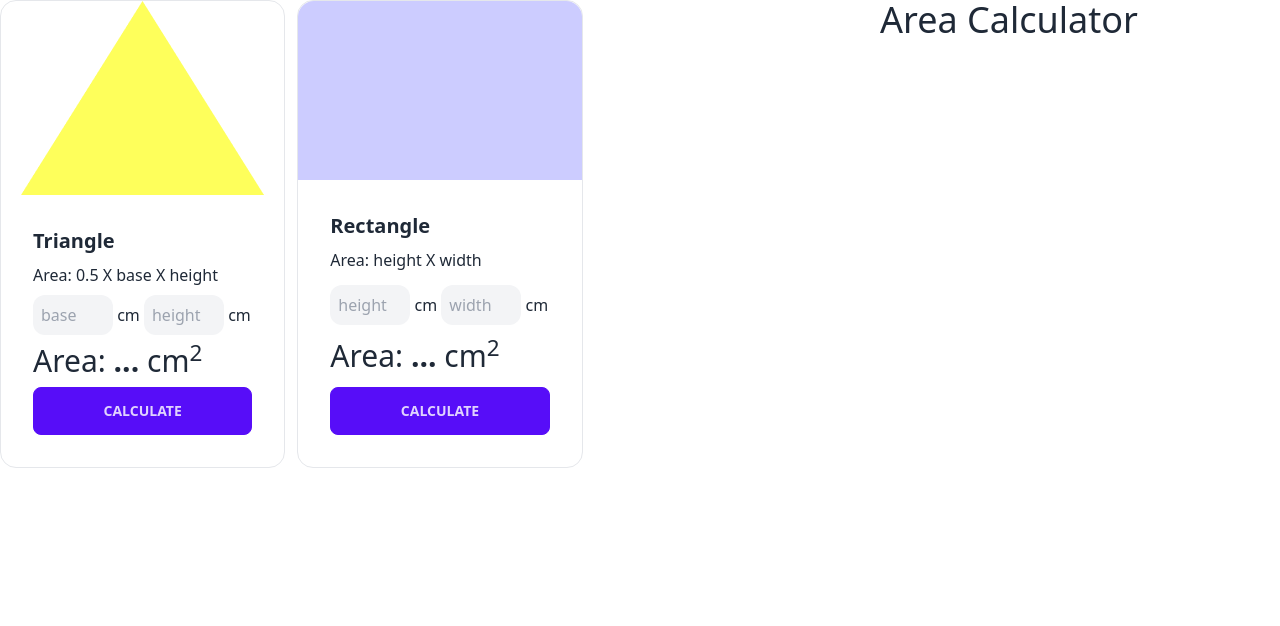
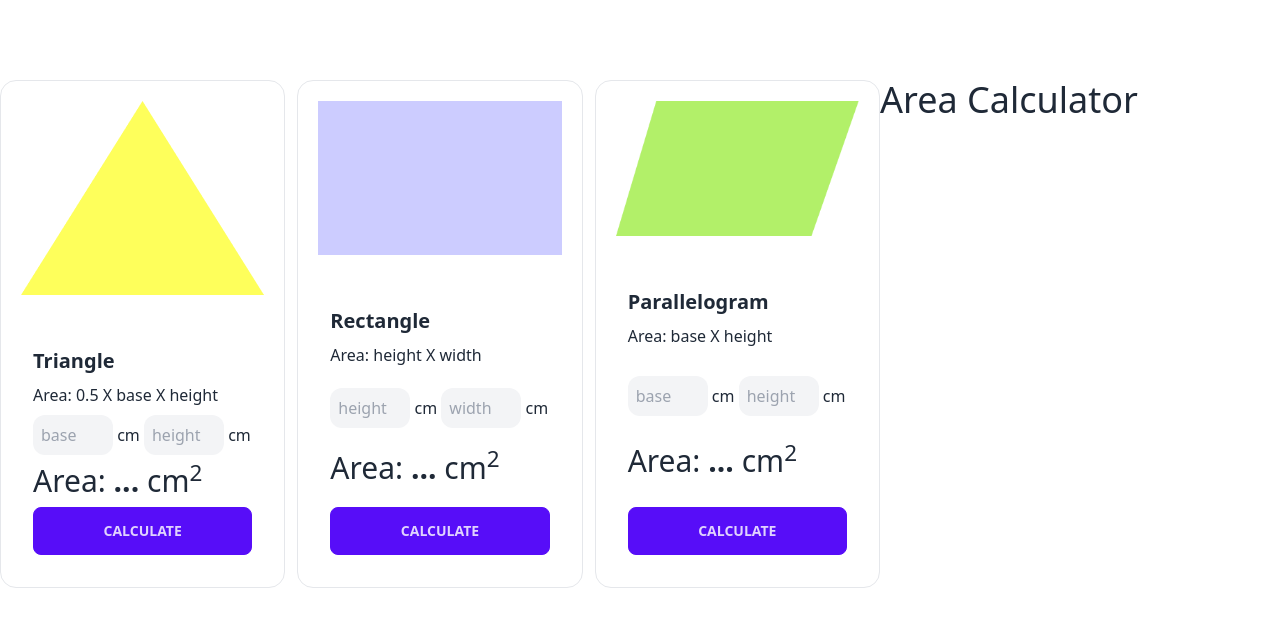
Before and after one commit to rootnure/geometry-genius-28, a plain HTML site: page index.html in a window 1280 px wide. Drawn offline with nearby package versions, Linux system fonts and the light colour scheme.

Commit message:
Parallelogram area calculation added with resuable functions

```diff
--- a/index.html
+++ b/index.html
@@ -15,12 +15,12 @@
     </header>
     <main>
         <!-- main container -->
-        <div class="flex flex-col md:flex-row container mx-auto">
+        <div class="flex flex-col md:flex-row container mx-auto mt-20">
             <!-- shape container -->
             <div class="flex-1 grid grid-cols-1 md:grid-cols-2 lg:grid-cols-3 gap-3">
                 <!-- card 1: triangle -->
                 <div class="card bg-base-100 border">
-                    <figure><img src="./images/triangle.png" alt="Shoes" /></figure>
+                    <figure class="p-5"><img src="./images/triangle.png" alt="Shoes" /></figure>
                     <div class="card-body">
                         <h2 class="card-title">Triangle</h2>
                         <p>Area: 0.5 X base X height</p>
@@ -36,9 +36,9 @@
                         </div>
                     </div>
                 </div>
-                <!-- card 1: rectangle -->
+                <!-- card 2: rectangle -->
                 <div class="card bg-base-100 border">
-                    <figure><img src="./images/rectangle.png" alt="Shoes" /></figure>
+                    <figure class="p-5"><img src="./images/rectangle.png" alt="Shoes" /></figure>
                     <div class="card-body">
                         <h2 class="card-title">Rectangle</h2>
                         <p>Area: height X width</p>
@@ -51,6 +51,24 @@
                         <p class="text-3xl">Area: <span id="rectangle-area" class="font-bold">...</span> cm<sup>2</sup></p>
                         <div class="card-actions">
                             <button class="btn btn-primary w-full" onclick="calculateRectangleArea()">Calculate</button>
+                        </div>
+                    </div>
+                </div>
+                <!-- card 3: parallelogram -->
+                <div class="card bg-base-100 border">
+                    <figure class="p-5"><img src="./images/parallelogram.png" alt="Shoes" /></figure>
+                    <div class="card-body">
+                        <h2 class="card-title">Parallelogram</h2>
+                        <p>Area: base X height</p>
+                        <p>
+                            <input type="text" name="" id="parallelogram-base" class="bg-gray-100 rounded-xl w-20 p-2" placeholder="base">
+                            <span>cm</span>
+                            <input type="text" name="" id="parallelogram-height" class="bg-gray-100 rounded-xl w-20 p-2" placeholder="height">
+                            <span>cm</span>
+                        </p>
+                        <p class="text-3xl">Area: <span id="parallelogram-area" class="font-bold">...</span> cm<sup>2</sup></p>
+                        <div class="card-actions">
+                            <button class="btn btn-primary w-full" onclick="calculateParallelogramArea()">Calculate</button>
                         </div>
                     </div>
                 </div>
--- a/js/area-calculator.js
+++ b/js/area-calculator.js
@@ -16,11 +16,11 @@ function calculateTriangleArea() {
 }
 
 function calculateRectangleArea() {
-    // get triangle base value
+    // get rectangle height value
     const heightField = document.querySelector('#rectangle-height');
     const height = parseFloat(heightField.value);
 
-    // get rectangle height value
+    // get rectangle width value
     const widthField = document.querySelector('#rectangle-width');
     const width = parseFloat(widthField.value);
 
@@ -31,3 +31,27 @@ function calculateRectangleArea() {
     const rectangleArea = document.querySelector("#rectangle-area");
     rectangleArea.innerText = area;
 }
+
+function calculateParallelogramArea() {
+    const base = getInputValueById("parallelogram-base");
+    const height = getInputValueById("parallelogram-height");
+    const area = base * height;
+
+    setElementInnerTextById('parallelogram-area', area);
+}
+
+/* reuseable function --> reduce duplicate code */
+
+// reusable get input value field in number
+function getInputValueById(fieldId) {
+    const field = document.querySelector('#'+fieldId);
+    const fieldString = field.value;
+    const value = parseFloat(fieldString);
+    return value;
+}
+
+// reusable set span, p, div etc. text
+function setElementInnerTextById(elementId, area) {
+    const element = document.querySelector('#'+elementId);
+    element.innerText = area;
+}
```
